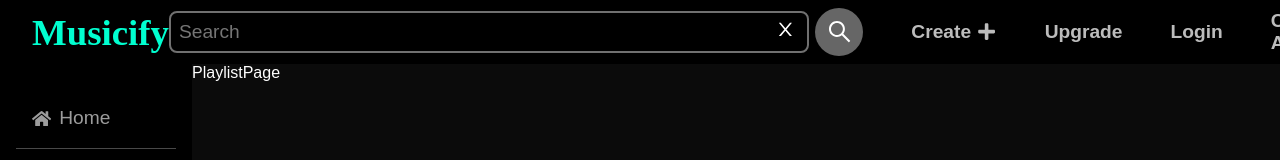
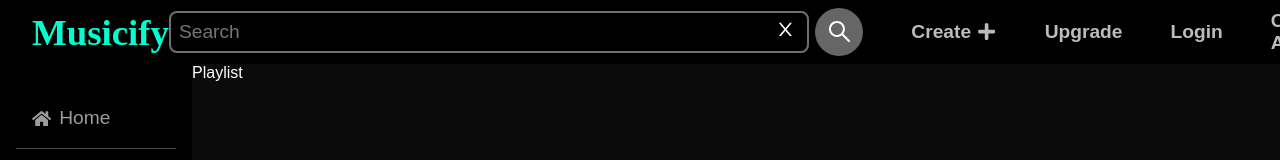
Before and after one commit to KRShanto/Musicify, a Next.js app: page /playlist/1 in a window 1280 px wide. Shown: the top 160 px of the page. Built offline with nearby package versions, Linux system fonts and the light colour scheme; no server answers; the database is empty; a web font is replaced by a local one.

Commit message:
Create playlist page

```diff
--- /dev/null
+++ b/pages/playlist/[id].tsx
@@ -0,0 +1,6 @@
+import Plyaylist from "@/components/Plyaylist";
+import React from "react";
+
+export default function PlaylistPage() {
+  return <Plyaylist />;
+}
--- a/pages/playlist/[playlistUrl].tsx
+++ /dev/null
@@ -1,5 +0,0 @@
-import React from "react";
-
-export default function PlaylistPage() {
-  return <div>PlaylistPage</div>;
-}
```
